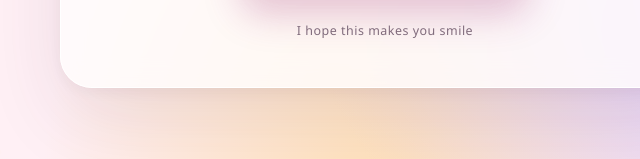
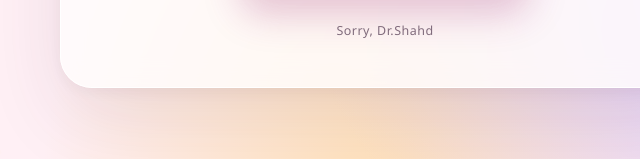
Before and after one commit to mohamedmegahed168/shahd-hassan, a plain HTML site: page index.html in a window 1280 px wide. Both pictures are taken after a click on the button "Open me". Shown: the part 638-797 px from the top of the page, 255-895 px from the left. Drawn offline with Linux system fonts and the light colour scheme.

Commit message:
committing

```diff
--- a/index.html
+++ b/index.html
@@ -4,7 +4,7 @@
     <meta charset="utf-8" />
     <meta name="viewport" content="width=device-width, initial-scale=1" />
     <meta name="theme-color" content="#fff0f5" />
-    <title>A little message for Shahd</title>
+    <title>Message for Dr.Shahd</title>
     <style>
       :root {
         color-scheme: light;
@@ -284,7 +284,7 @@
         gift.classList.add("open");
         gift.setAttribute("aria-label", "The gift says sorry");
         label.textContent = "sorry";
-        note.textContent = "I hope this makes you smile";
+        note.textContent = "Sorry, Dr.Shahd";
         celebrate();
       });
 
```
